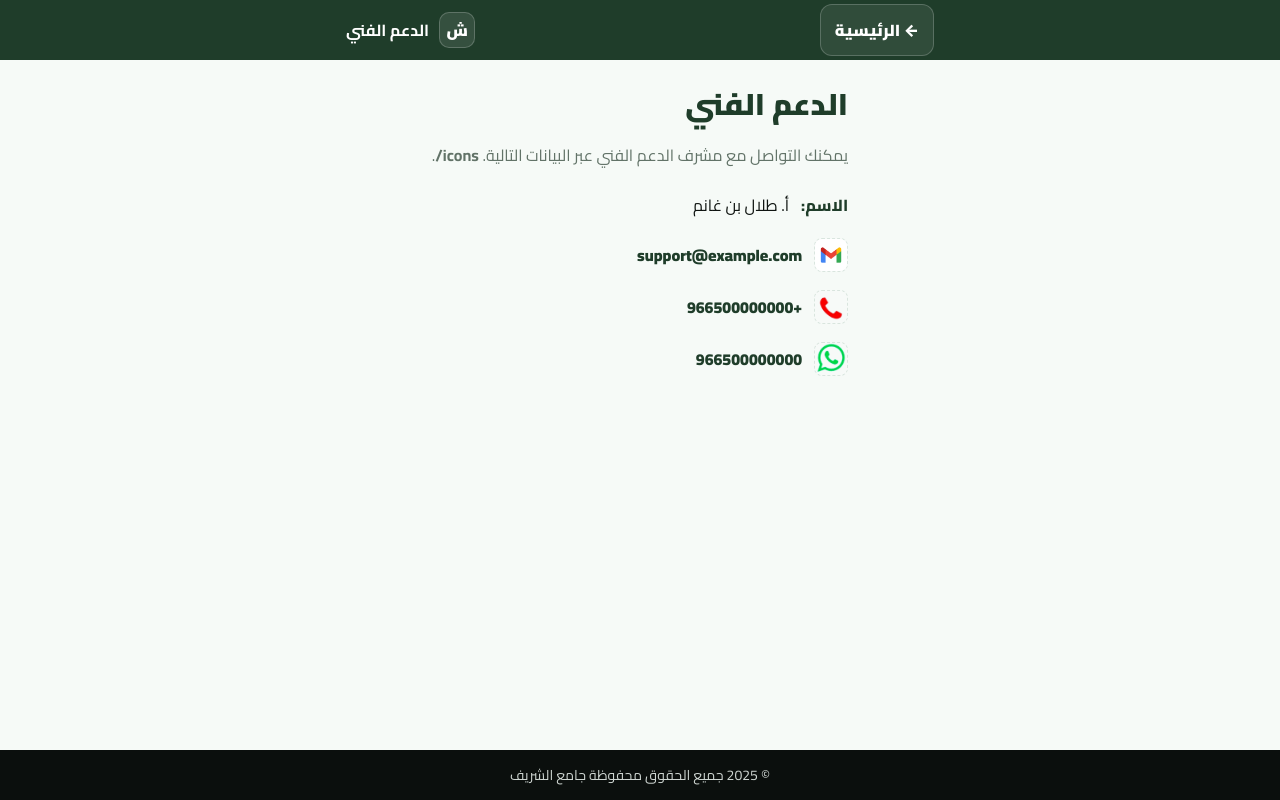
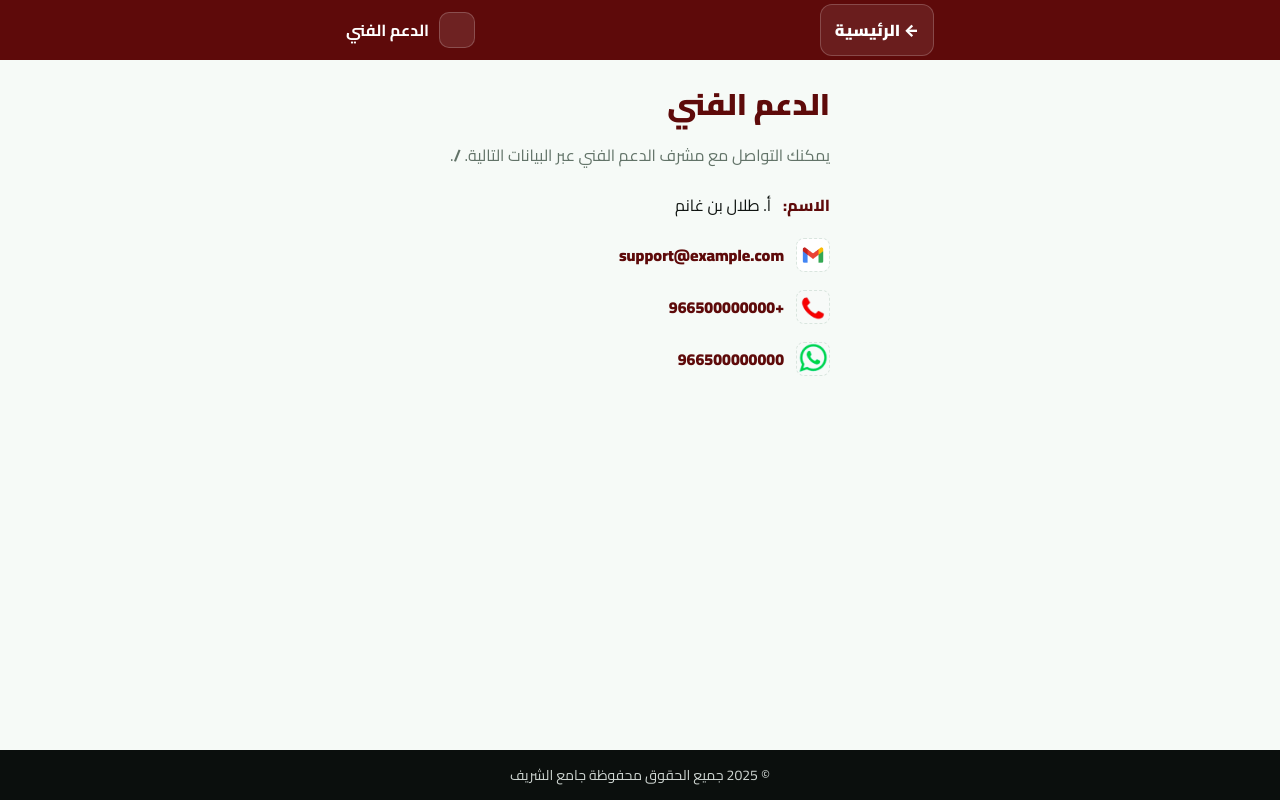
Before and after one commit to alshareef-mosque/log-in, a plain HTML site: page support_v3_fixed.html in a window 1280 px wide. Drawn offline with Linux system fonts and the light colour scheme; a web font is replaced by a local one.

Commit message:
Add files via upload

```diff
--- a/support_v3_fixed.html
+++ b/support_v3_fixed.html
@@ -7,7 +7,7 @@
 <style>
   @import url('https://fonts.googleapis.com/css2?family=Baloo+Bhaijaan+2:wght@400..800&family=Cairo:wght@200..1000&display=swap');
   :root{
-    --brand:#1f3d2a;
+    --brand:#5e0a0a;
     --brand-700:#13261b;
     --brand-600:#1b3323;
     --bg:#f6faf7;
@@ -50,7 +50,7 @@
   <div class="container topbar-inner">
     <a class="back" href="index.html">← الرئيسية</a>
     <div style="display:flex;align-items:center;gap:10px">
-      <div style="width:36px;height:36px;border-radius:10px;background:#ffffff1a;border:1px solid #ffffff33;display:grid;place-items:center;color:#fff;font-weight:900">ش</div>
+      <div style="width:36px;height:36px;border-radius:10px;background:#ffffff1a;border:1px solid #ffffff33;display:grid;place-items:center;color:#fff;font-weight:900"></div>
       <b>الدعم الفني</b>
     </div>
   </div>
@@ -58,7 +58,7 @@
 
 <main class="container">
   <h1>الدعم الفني</h1>
-  <p class="lead">يمكنك التواصل مع مشرف الدعم الفني عبر البيانات التالية.      <b>icons/</b>.</p>
+  <p class="lead">يمكنك التواصل مع مشرف الدعم الفني عبر البيانات التالية.      <b>/</b>.</p>
 
   <div class="info">
     <div class="row">
```
